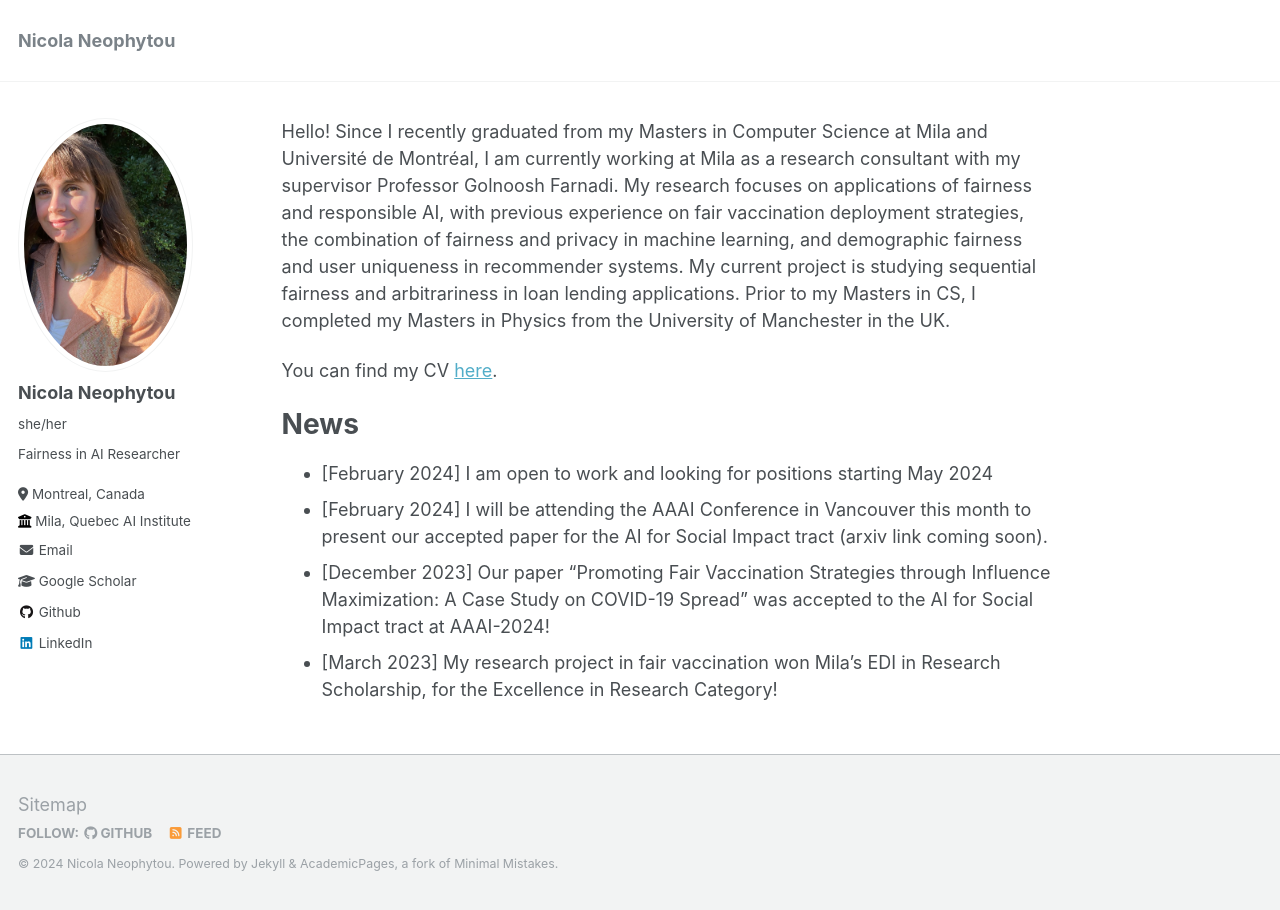
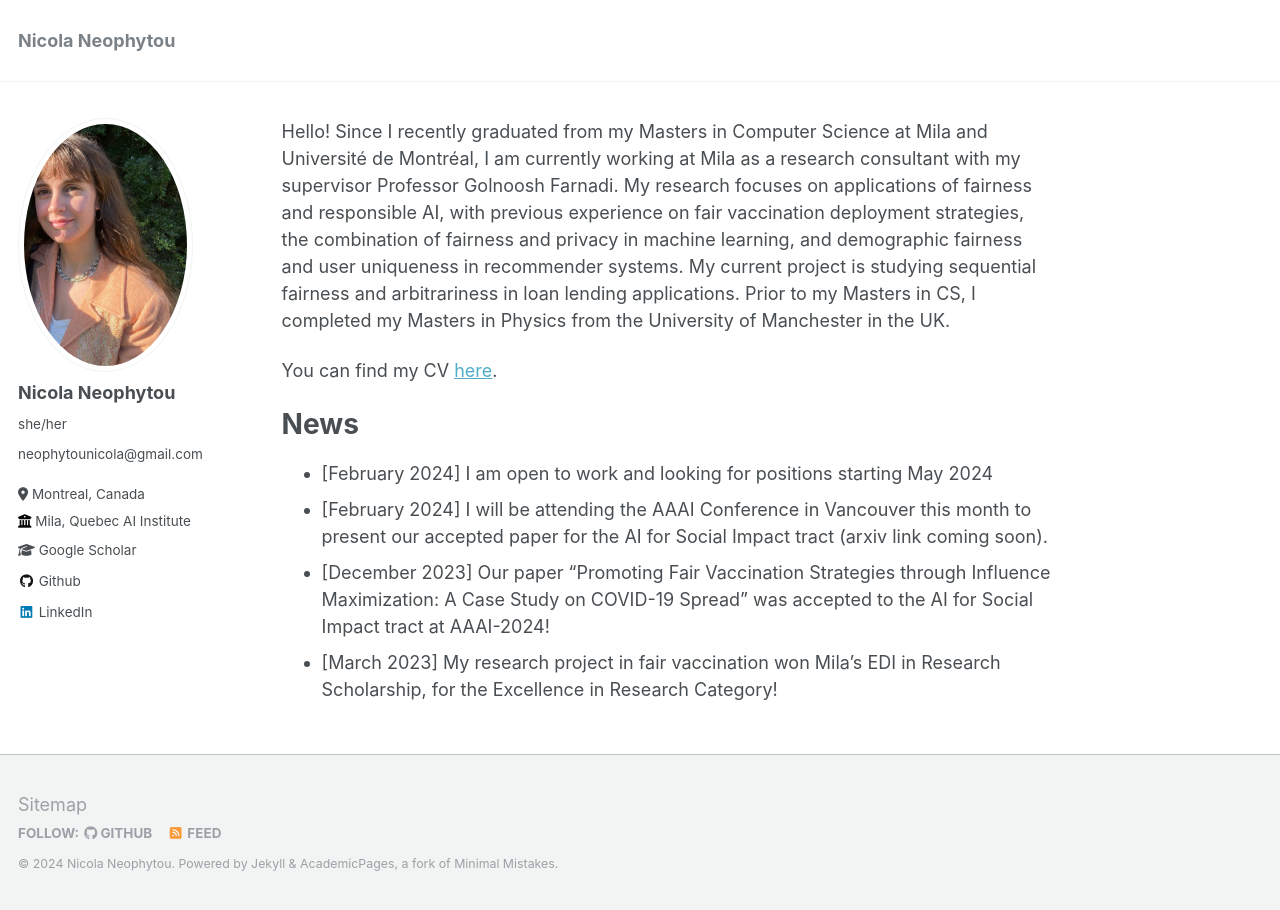
Before and after one commit to nicolaneo/nicolaneo.github.io, a Jekyll site: the page built from _pages/about.md, in a window 1280 px wide. Built offline with Jekyll 4.4.1, drawn with Linux system fonts in a browser that asks for light colours.

Commit message:
Update _config.yml

```diff
--- a/_config.yml
+++ b/_config.yml
@@ -24,11 +24,11 @@ author:
   avatar           : "IMG_8663.jpg"
   name             : "Nicola Neophytou"
   pronouns         : "she/her"
-  bio              : "Fairness in AI Researcher"
+  bio              : "neophytounicola@gmail.com"
   location         : "Montreal, Canada"
   employer         : "Mila, Quebec AI Institute"
   uri              : # URL
-  email            : "neophytounicola@gmail.com"
+  email            : # "neophytounicola@gmail.com"
 
   # Academic websites
   arxiv            : # URL - Update with the correct link to your profile
```
